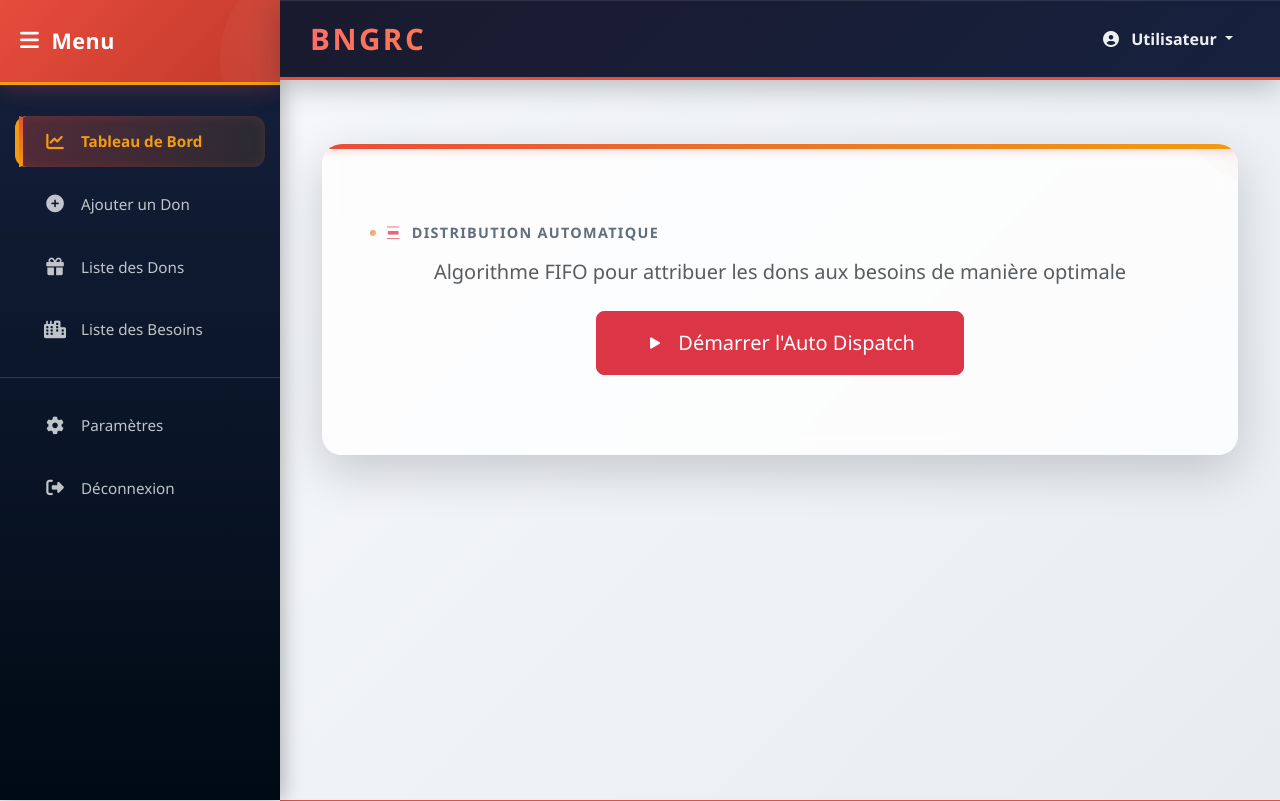
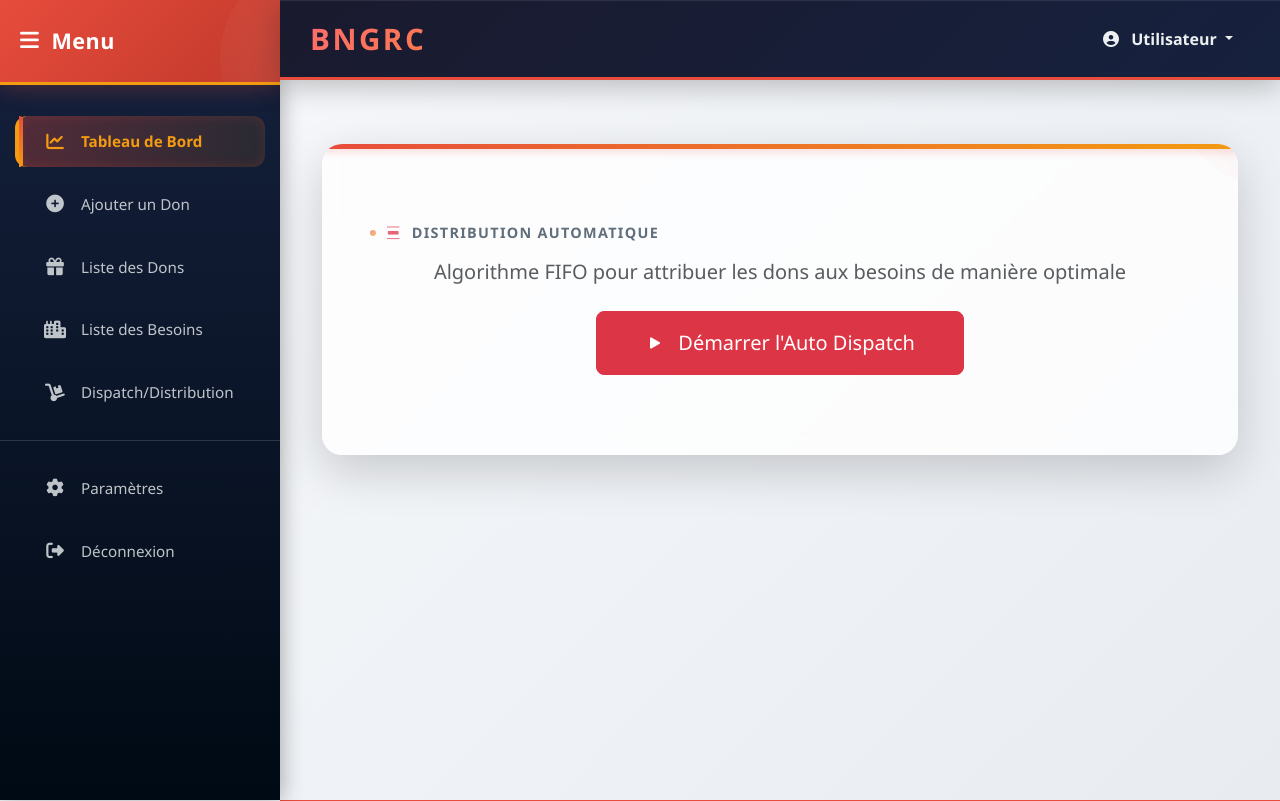
Before and after one commit to RantoMiarantsoa/BNGRC, a PHP site: page /app/views/dispatch.php in a window 1280 px wide. Shown: the top 801 px of the page. Run offline with PHP 8.4, Linux system fonts and the light colour scheme.

Commit message:
dispatch lien

```diff
--- a/app/views/includes/sidebar.php
+++ b/app/views/includes/sidebar.php
@@ -21,6 +21,10 @@
             <i class="fas fa-city"></i>
             <span>Liste des Besoins</span>
         </a>
+        <a href="/dispatch/run" class="nav-link">
+            <i class="fas fa-dolly"></i>
+            <span>Dispatch/Distribution</span>
+        </a>
         <hr class="my-3">
         <a href="#" class="nav-link">
             <i class="fas fa-cog"></i>
```
